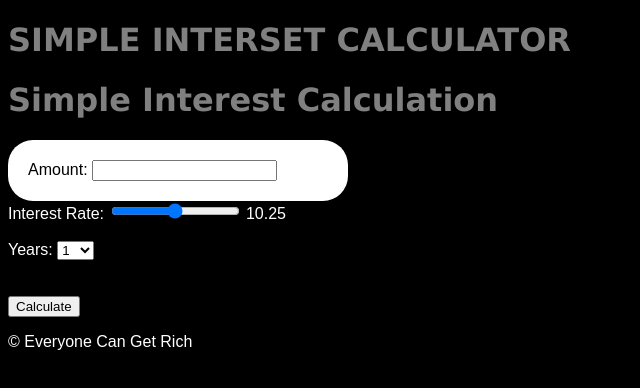
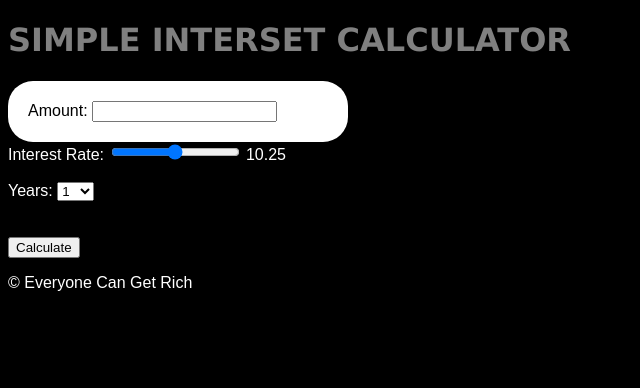
Before and after one commit to honeyherambmathur/final-project, a plain HTML site: page index.html in a window 1280 px wide. Shown: the whole page, without its empty margins (0-640 px from the left). Drawn offline with Linux system fonts and the light colour scheme.

Commit message:
Update index.html

```diff
--- a/index.html
+++ b/index.html
@@ -9,10 +9,6 @@
 </head>
 <body>
     <h1>SIMPLE INTERSET CALCULATOR</h1>
-
-
-      <h1>Simple Interest Calculation</h1>
-
  <div class="maindiv">
         Amount: <input id="p"><br>
    </div>
```
